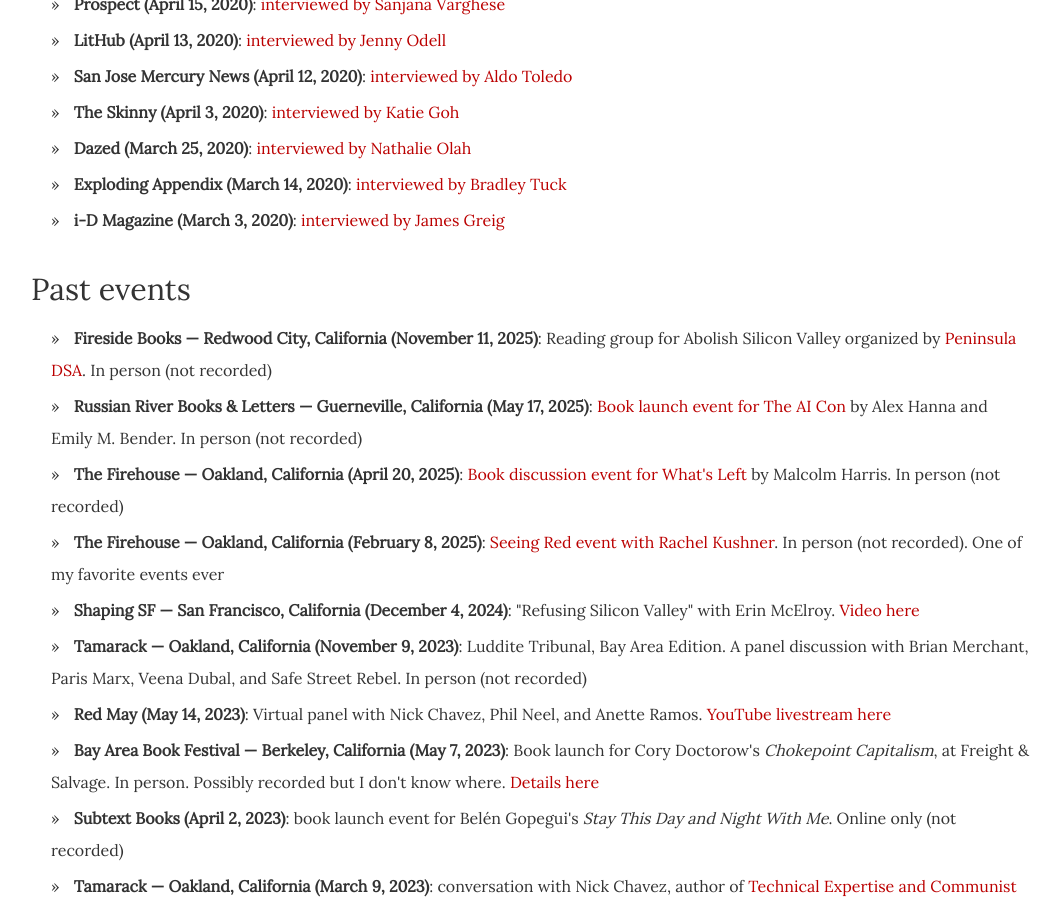
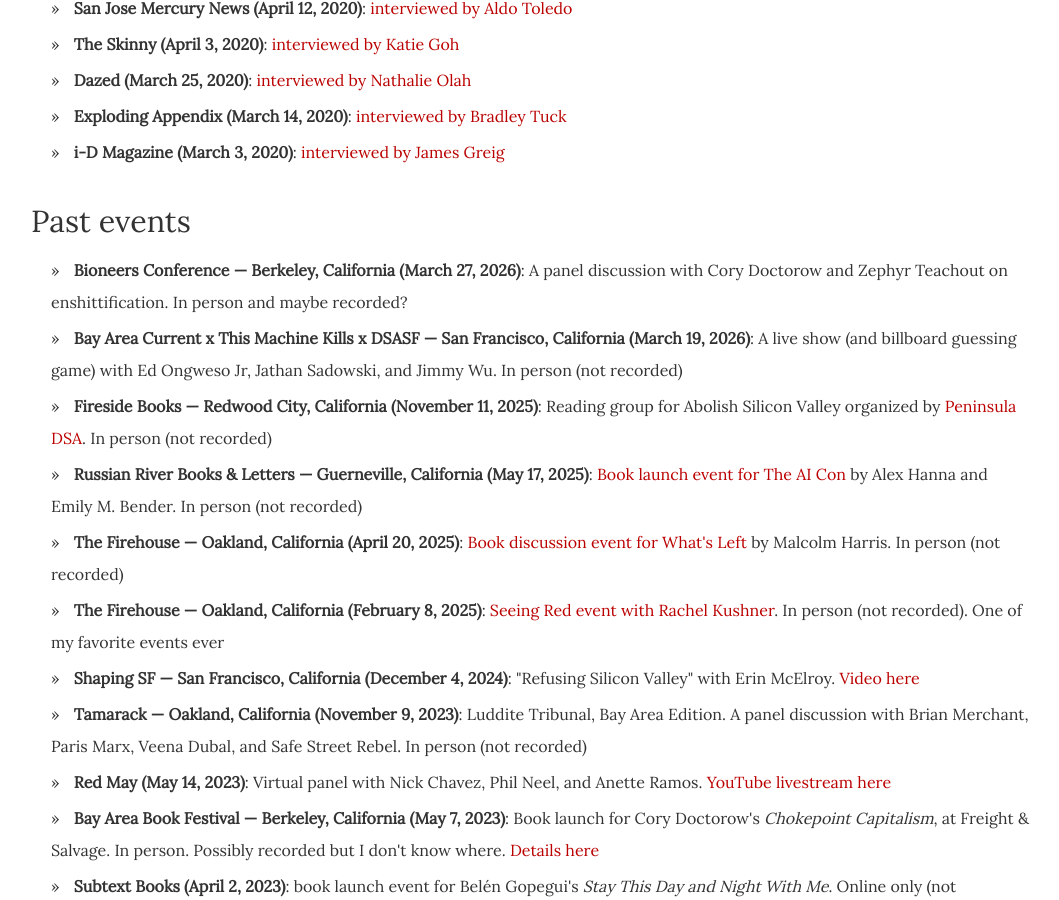
Before and after one commit to dellsystem/dellsystem.github.io, a Jekyll site: the page built from speaking/index.html, in a window 1280 px wide and 900 px high, scrolled down 2867 px. Shown: the whole window, without its empty margins (109-1168 px from the left). Built offline with Jekyll 4.4.1, drawn with Linux system fonts in a browser that asks for light colours; some of the changed text lies outside the part shown.

Commit message:
Update recent work/upcoming events
Added TF, moved upcomimg to past, etc

```diff
--- a/_includes/past.html
+++ b/_includes/past.html
@@ -1,4 +1,6 @@
 <ul>
+    <li><strong>Bioneers Conference &mdash; Berkeley, California (March 27, 2026)</strong>: A panel discussion with Cory Doctorow and Zephyr Teachout on enshittification. In person and maybe recorded?</li>
+    <li><strong>Bay Area Current x This Machine Kills x DSASF &mdash; San Francisco, California (March 19, 2026)</strong>: A live show (and billboard guessing game) with Ed Ongweso Jr, Jathan Sadowski, and Jimmy Wu. In person (not recorded)</li>
     <li><strong>Fireside Books &mdash; Redwood City, California (November 11, 2025)</strong>: Reading group for Abolish Silicon Valley organized by <a href="https://peninsuladsa.org/political-reading/">Peninsula DSA</a>. In person (not recorded)</li>
     <li><strong>Russian River Books &amp; Letters &mdash; Guerneville, California (May 17, 2025)</strong>: <a href="https://thecon.ai/events/">Book launch event for The AI Con</a> by Alex Hanna and Emily M. Bender. In person (not recorded)</li>
     <li><strong>The Firehouse &mdash; Oakland, California (April 20, 2025)</strong>: <a href="https://www.instagram.com/batherslibrary/p/DH4HBDrTQ8Z/">Book discussion event for What's Left</a> by Malcolm Harris. In person (not recorded)</li>
--- a/_includes/podcasts.html
+++ b/_includes/podcasts.html
@@ -1,4 +1,5 @@
 <ul>
+    <li><strong><a href="https://podcasts.apple.com/sa/podcast/the-tetsuo-economy-feat-wendy-liu/id1261944206?i=1000757295257">TrashFuture</a> (March 25, 2026)</strong>: I made my sixth appearance on TF to discuss the Delve scandal.</li>
     <li><strong><a href="https://podcasts.apple.com/is/podcast/patreon-preview-446-vibe-decoder-ft-wendy-liu-jimmy-wu/id1526914048?i=1000751261629">This Machine Kills</a> (February 24, 2026)</strong>: I returned to TMK to talk about billboards. With Jimmy Wu.</li>
     <li><strong><a href="https://www.kqed.org/forum/2010101910674/what-californias-billboards-say-about-us">KQED Forum</a> (July 23, 2025)</strong>: I spoke to Mina Kim about California's strange billboards.</li>
     <li><strong><a href="https://speakingoutofplace.com/2025/07/23/abolishing-silicon-valley-building-the-commons-a-different-way-to-spend-your-life-a-conversation-with-wendy-liu/">Speaking out of Place</a> (July 23, 2025)</strong>: I spoke to David Palumbo-Liu about my book and its relevance to the current moment.</li>
--- a/_includes/upcoming.html
+++ b/_includes/upcoming.html
@@ -1,5 +1,3 @@
 <ul>
-  <li><strong>March 19</strong>: Bay Area Current x This Machine Kills (San Francisco, CA) &mdash; <a href="https://www.eventbrite.com/e/decoding-the-tech-vibe-shift-a-night-of-left-wing-tech-criticism-tickets-1984745130112?ref=bayareacurrent.com">in conversation with Jathan Sadowski, Edward Ongweso Jr, and Jimmy Wu</a></li>
-  <li><strong>March 27</strong>: Bioneers Conference (Berkeley, CA) &mdash; <a href="https://conference.bioneers.org/resisting-enshittification-from-monopolies-and-mediocrity-to-reviving-democracy/">in conversation with Cory Doctorow and Zephyr Teachout</a></li>
   <li><strong>May 27</strong>: Shaping San Francisco (518 Valencia) &mdash; <a href="https://www.shapingsf.org/public-talks/index.html">in conversation with Alex Hanna and Elizabeth Travelslight</a></li>
 </ul>
--- a/index.html
+++ b/index.html
@@ -19,6 +19,11 @@ title:
 {% include upcoming.html %}
 <h3>Recent appearances</h3>
 <div class="double-grid">
+  <div class="column">
+    <img src="/img/recent/trashfuture.png" />
+    <h4><a href="https://podcasts.apple.com/sa/podcast/the-tetsuo-economy-feat-wendy-liu/id1261944206?i=1000757295257">The Tetsuo Economy feat. Wendy Liu (Mar 25, 2026)</a></h4>
+    <p>I made my <em>sixth</em> appearance on TrashFuture to discuss the Delve scandal.</p>
+  </div>
   <div class="column">
     <img src="/img/recent/tmk.jpeg" />
     <h4><a href="https://podcasts.apple.com/is/podcast/patreon-preview-446-vibe-decoder-ft-wendy-liu-jimmy-wu/id1526914048?i=1000751261629">446. Vibe Decoder (ft. Wendy Liu, Jimmy Wu)</a> (Feb 24, 2026)</h4>
```
